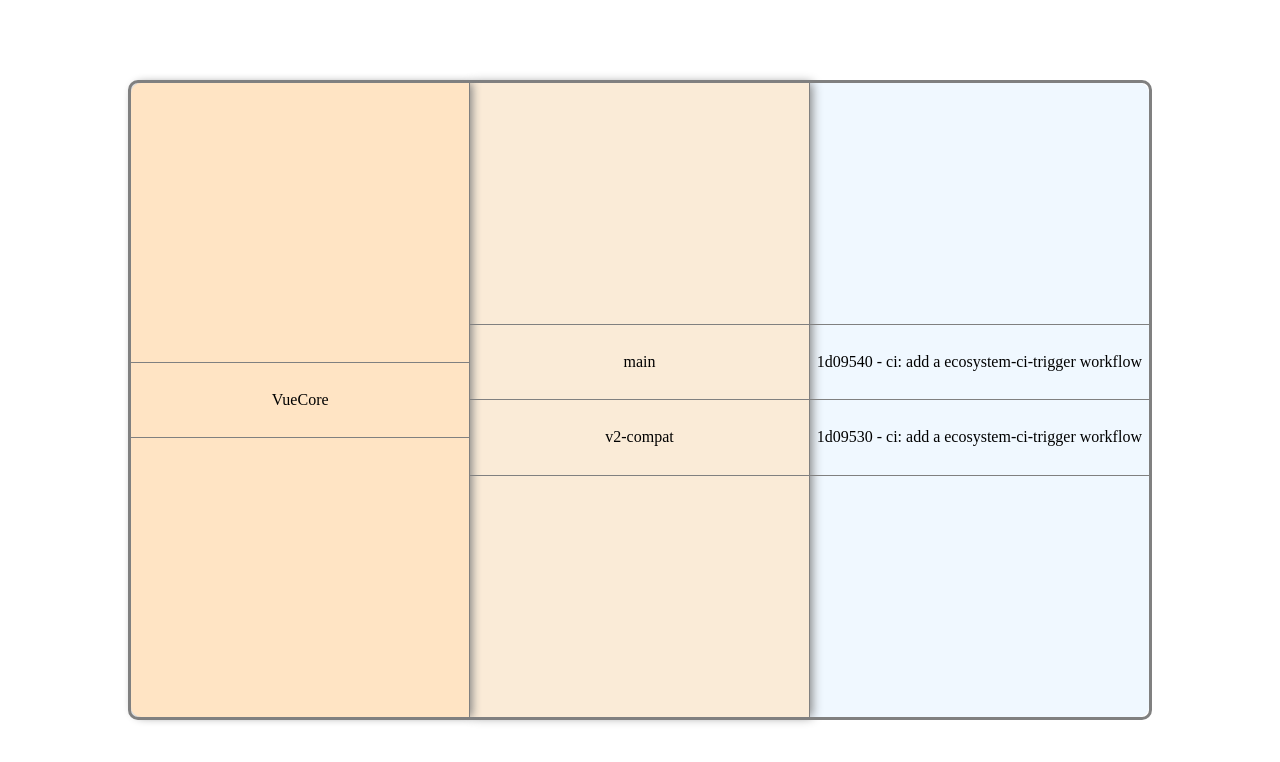
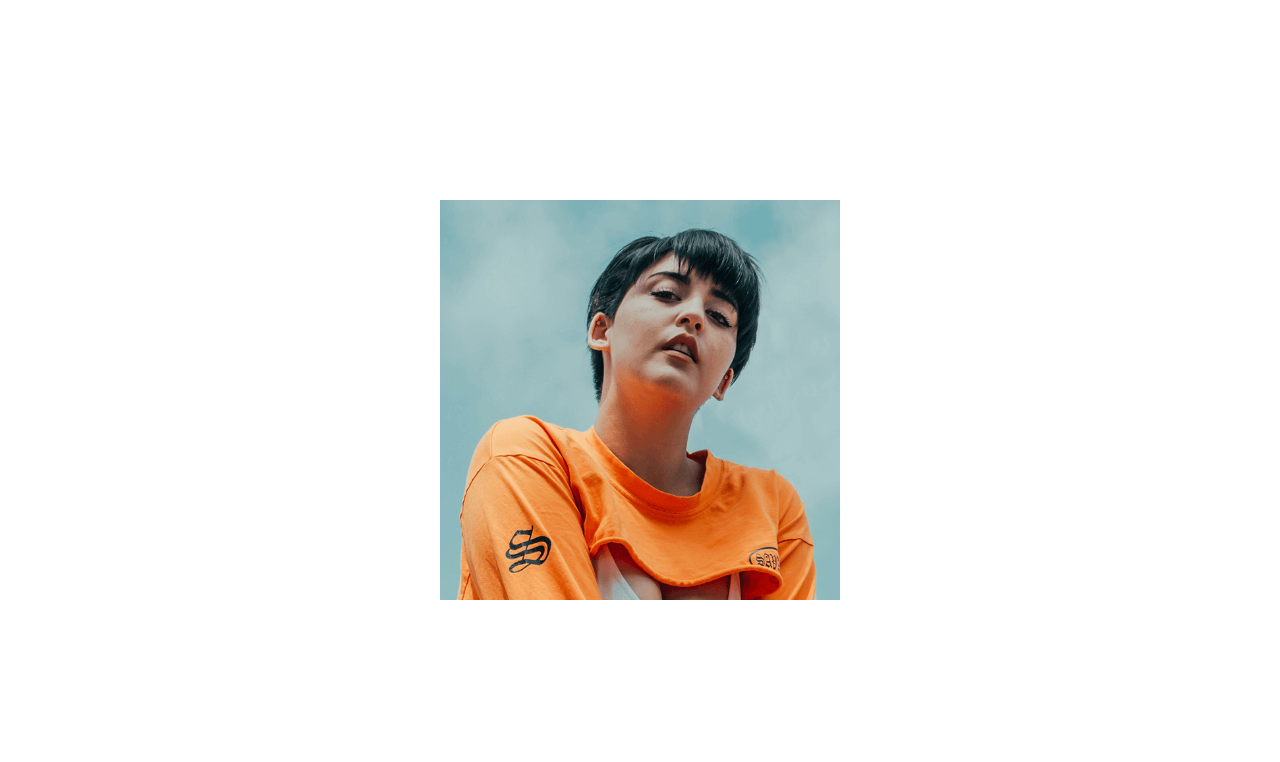
Before and after one commit to bullshitking-99/My-Vue-Market, a Vue app: page / in a window 1280 px wide. Shown: the top 762 px of the page. Built offline with nearby package versions, Linux system fonts and the light colour scheme.

Commit message:
add imgViewer-modal

```diff
--- a/src/App.vue
+++ b/src/App.vue
@@ -1,5 +1,5 @@
 <script setup>
-import component from "./components/BranchDisplayBar.vue";
+import component from "./components/imgViewer.vue";
 </script>
 
 <template>
--- a/src/components/imgViewer.vue
+++ b/src/components/imgViewer.vue
@@ -1,5 +1,89 @@
-<script lang="ts" setup></script>
+<script lang="ts" setup>
+import { onMounted, ref, watch } from "vue";
 
-<template></template>
+const isShow = ref(false);
 
-<style scoped lang="scss"></style>
+const curImg = ref<HTMLImageElement>();
+const imgSrc = ref("");
+
+function modalShown() {
+  isShow.value = false;
+  (curImg.value as HTMLImageElement).style.visibility = "visible";
+}
+
+watch(isShow, () => console.log(isShow.value));
+
+onMounted(() => {
+  const imgs = Array.from(document.getElementsByTagName("img"));
+  imgs.forEach((img: HTMLImageElement) => {
+    // 预设样式
+    img.style.cursor = "zoom-in";
+    // 添加事件监听，点击时传递数据
+    img.addEventListener("click", ({ target }) => {
+      //   console.log((event.target as HTMLImageElement).src);
+      const img = target as HTMLImageElement;
+      imgSrc.value = img.src;
+      isShow.value = true;
+      img.style.visibility = "hidden";
+
+      curImg.value = img;
+    });
+  });
+});
+</script>
+
+<template>
+  <div id="imgViewer">
+    <div @click="modalShown" :class="isShow ? 'modalShow' : 'modalClose'">
+      <img :src="imgSrc" />
+    </div>
+    <div class="container">
+      <img src="../assets/girl.png" />
+    </div>
+  </div>
+</template>
+
+<style scoped lang="scss">
+#imgViewer {
+  .modalShow {
+    width: 100vw;
+    height: 100vh;
+    position: fixed;
+    top: 0;
+    left: 0;
+    background-color: rgba(3, 4, 4, 0.65);
+    cursor: zoom-out;
+
+    display: flex;
+    justify-content: center;
+    align-items: center;
+
+    will-change: opacity;
+    transition: all ease 0.25s;
+
+    img {
+      transition: all ease 0.25s;
+      transform: scale(1.1);
+      pointer-events: none;
+      user-select: none;
+    }
+  }
+
+  .modalClose {
+    display: none;
+  }
+}
+
+.container {
+  width: 100%;
+  height: 50vh;
+  margin: 25vh 0;
+
+  img {
+    display: block;
+    height: 100%;
+    margin: 0 auto;
+    object-fit: contain;
+  }
+}
+</style>
```
Also changed, not shown: src/assets/girl.png (added).
